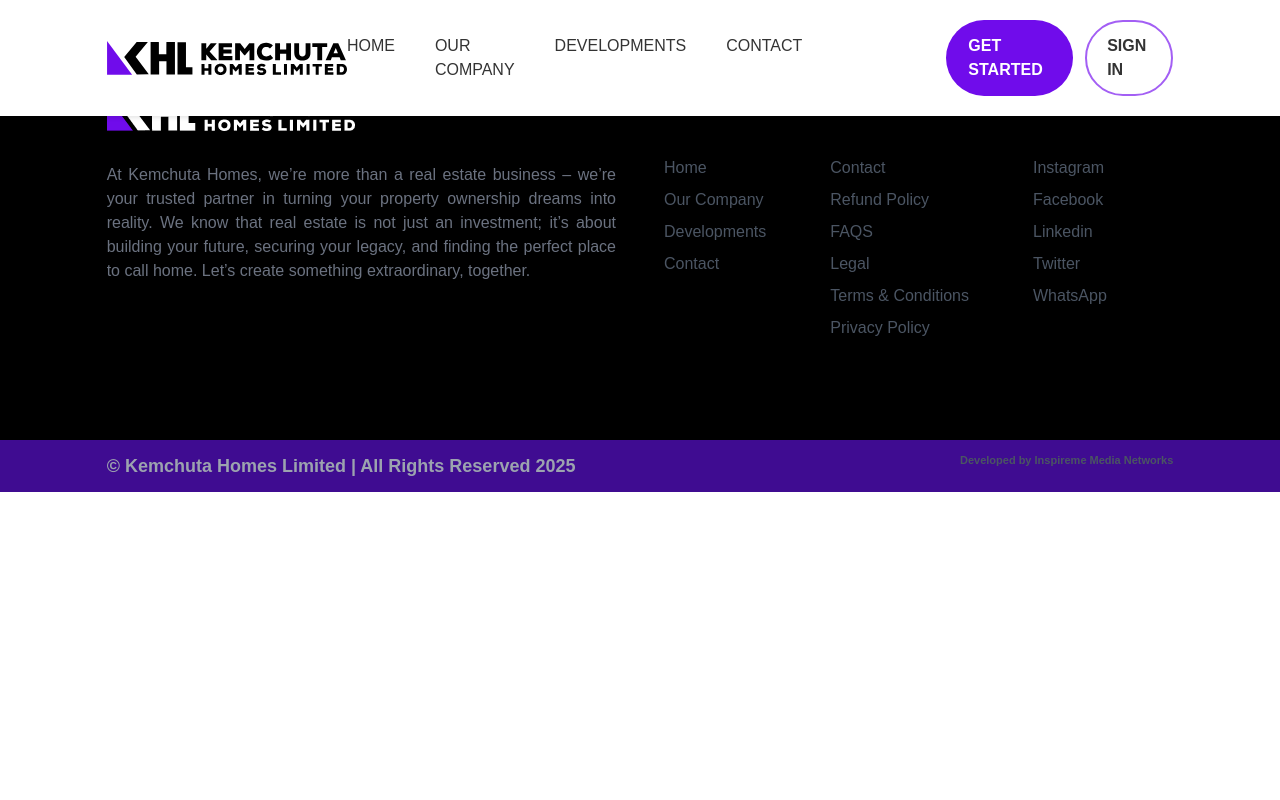
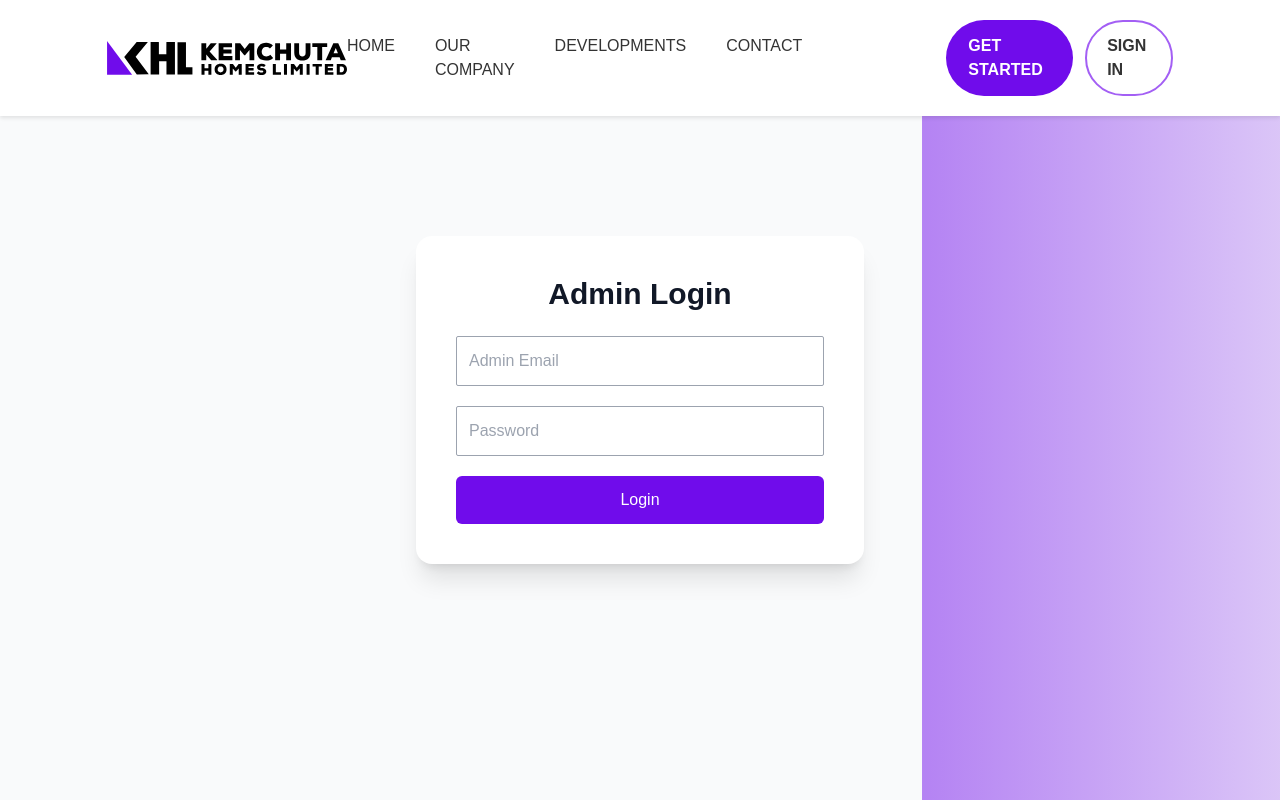
Before and after one commit to Benjaminlucky/kemchutahomes, a React (Vite) app in the folder client/: page /admin/login in a window 1280 px wide. Built offline with nearby package versions, Linux system fonts and the light colour scheme.

Commit message:
Admin Signup and Login Implemented

```diff
--- a/client/src/App.jsx
+++ b/client/src/App.jsx
@@ -10,6 +10,8 @@
 import Footer from "./components/footer/Footer";
 import EstateDetails from "./pages/EstateDetails";
 import Login from "./pages/login/Login";
+import AdminSignup from "./pages/admin/AdminSignup";
+import AdminLogin from "./pages/admin/AdminLogin";
 
 function App() {
   return (
@@ -23,6 +25,8 @@
         <Route Path="/contact" element={<Contact />} />
         <Route path="/signup" element={<Signup />} />
         <Route path="/login" element={<Login />} />
+        <Route path="/admin/signup" element={<AdminSignup />} />
+        <Route path="/admin/login" element={<AdminLogin />} />
       </Routes>
       <Footer />
     </Router>
--- a/client/src/components/header/Header.jsx
+++ b/client/src/components/header/Header.jsx
@@ -1,8 +1,7 @@
 import React, { useState } from "react";
 import { Link, useLocation } from "react-router-dom";
 import { mainLink, userLink } from "../../../data";
-import { IoMenu } from "react-icons/io5";
-import { IoCloseCircle } from "react-icons/io5";
+import { IoMenu, IoCloseCircle } from "react-icons/io5";
 import "./header.css";
 
 function Header() {
@@ -15,9 +14,9 @@
   };
 
   return (
-    <div className="mainNavWrapper w-full">
+    <div className="mainNavWrapper w-full relative z-[9999]">
       {/* Desktop Navigation */}
-      <div className="mainNavContent w-full  md:py-5 top-0 bg-white z-50 shadow-md">
+      <div className="mainNavContent w-full md:py-5 top-0 bg-white z-[500] shadow-md relative">
         <div className="desktop__nav w-10/12 mx-auto flex items-center">
           <div className="desktopNav__wrapper hidden md:flex w-full items-center justify-between">
             <div className="logo">
@@ -25,6 +24,7 @@
                 <img src="/assets/kemchutaMainLogo.svg" alt="Logo" />
               </Link>
             </div>
+
             <div className="desk__nav flex justify-end w-4/5">
               <div className="desknav__content flex justify-between items-center gap-36">
                 <div className="mainlink flex gap-10">
@@ -39,6 +39,7 @@
                     </div>
                   ))}
                 </div>
+
                 <div className="userlink flex gap-5 items-center">
                   <div className="userlinkContent flex gap-3 items-center">
                     <Link
@@ -47,6 +48,7 @@
                     >
                       Get Started
                     </Link>
+
                     <Link
                       to="/login"
                       className="uppercase bg-transparent border-2 border-customPurple-300 px-5 py-3 rounded-full hover:bg-black hover:text-white hover:border-transparent font-bold"
@@ -62,9 +64,9 @@
       </div>
 
       {/* Mobile Navigation */}
-      <div className="mobile__nav md:hidden w-full">
+      <div className="mobile__nav md:hidden w-full relative z-[9999] bg-white">
         <div className="mobilenav__content relative w-full mx-auto">
-          <div className="mobile__logo pl-5">
+          <div className="mobile__logo pl-5 relative">
             <Link to="/">
               <img
                 src="/assets/kemchutaMainLogo.svg"
@@ -72,16 +74,17 @@
                 className="w-[200px]"
               />
             </Link>
+
             <button
               onClick={toggleMenu}
-              className="absolute top-0 right-5 text-4xl text-gray-400 z-20"
+              className="absolute top-0 right-5 text-4xl text-gray-400 z-[99999]"
             >
               {openMenu ? <IoCloseCircle /> : <IoMenu />}
             </button>
           </div>
 
           {openMenu && (
-            <div className="navwrapper absolute top-8 left-0 w-full bg-white pb-5 z-10 shadow-md">
+            <div className="navwrapper absolute top-12 left-0 w-full bg-white pb-5 shadow-md z-[99998]">
               {mainLink.map((link, index) => (
                 <div
                   key={index}
@@ -94,17 +97,19 @@
                   </Link>
                 </div>
               ))}
+
               <div className="bottomMobile__nav mt-10">
                 <div className="bNavContent flex flex-col gap-3 w-11/12 mx-auto">
                   <Link
                     to="/signup"
-                    className="bg-customPurple-500 px-4 py-2 rounded-full text-center font-bold text-white border border-1 border-transparent hover:border-customPurple-500 hover:bg-transparent hover:text-black"
+                    className="bg-customPurple-500 px-4 py-2 rounded-full text-center font-bold text-white border border-transparent hover:border-customPurple-500 hover:bg-transparent hover:text-black"
                   >
                     Get Started
                   </Link>
+
                   <Link
                     to="/login"
-                    className="text-center py-2 px-4 rounded-full border border-1 border-gray-400"
+                    className="text-center py-2 px-4 rounded-full border border-gray-400"
                   >
                     Sign In
                   </Link>
--- /dev/null
+++ b/client/src/pages/admin/AdminLogin.jsx
@@ -0,0 +1,116 @@
+"use client";
+import React, { useState } from "react";
+import { motion } from "framer-motion";
+
+const BASE_URL = import.meta.env.VITE_API_BASE_URL;
+
+export default function AdminLogin() {
+  const [formData, setFormData] = useState({ email: "", password: "" });
+  const [loading, setLoading] = useState(false);
+  const [message, setMessage] = useState("");
+
+  const handleChange = (e) =>
+    setFormData({ ...formData, [e.target.name]: e.target.value });
+
+  const handleSubmit = async (e) => {
+    e.preventDefault();
+    setLoading(true);
+    setMessage("");
+
+    try {
+      const res = await fetch(`${BASE_URL}/api/admin/login`, {
+        method: "POST",
+        headers: { "Content-Type": "application/json" },
+        body: JSON.stringify(formData),
+      });
+
+      const data = await res.json();
+      if (!res.ok) throw new Error(data.message || "Login failed");
+
+      localStorage.setItem("token", data.token);
+      localStorage.setItem("user", JSON.stringify(data.user));
+      setMessage("✅ Logged in successfully!");
+      window.location.href = "/dashboard"; // redirect after login
+    } catch (err) {
+      setMessage(`❌ ${err.message}`);
+    } finally {
+      setLoading(false);
+    }
+  };
+
+  return (
+    <motion.div
+      className="min-h-screen flex items-center justify-center bg-gray-50 relative overflow-hidden"
+      initial={{ opacity: 0 }}
+      animate={{ opacity: 1 }}
+    >
+      <motion.div
+        className="absolute inset-0 bg-gradient-to-r from-customPurple-500/50 via-transparent to-transparent z-0"
+        initial={{ x: "-100%" }}
+        animate={{ x: ["-100%", "100%"] }}
+        transition={{ duration: 2, ease: "easeInOut", repeat: Infinity }}
+      />
+
+      <motion.div
+        className="bg-white rounded-2xl shadow-xl p-10 w-full max-w-md relative z-10"
+        initial={{ y: 40, opacity: 0 }}
+        animate={{ y: 0, opacity: 1 }}
+        transition={{ duration: 0.6 }}
+      >
+        <h2 className="text-3xl font-bold text-gray-900 mb-6 text-center">
+          Admin Login
+        </h2>
+
+        {message && (
+          <p
+            className={`p-3 rounded mb-4 text-sm ${
+              message.startsWith("✅")
+                ? "bg-green-100 text-green-700"
+                : "bg-red-100 text-red-700"
+            }`}
+          >
+            {message}
+          </p>
+        )}
+
+        <form onSubmit={handleSubmit} className="space-y-5">
+          <div>
+            <input
+              name="email"
+              type="email"
+              placeholder="Admin Email"
+              value={formData.email}
+              onChange={handleChange}
+              required
+              className="w-full border border-gray-400 rounded-sm p-3 outline-none focus:ring-2 focus:ring-customPurple-500"
+            />
+          </div>
+
+          <div>
+            <input
+              name="password"
+              type="password"
+              placeholder="Password"
+              value={formData.password}
+              onChange={handleChange}
+              required
+              className="w-full border border-gray-400 rounded-sm p-3 outline-none focus:ring-2 focus:ring-customPurple-500"
+            />
+          </div>
+
+          <button
+            type="submit"
+            disabled={loading}
+            className={`w-full py-3 rounded-md text-white transition ${
+              loading
+                ? "bg-customPurple-400 cursor-not-allowed"
+                : "bg-customPurple-500 hover:bg-customPurple-800 hover:shadow-customPurple-300"
+            }`}
+          >
+            {loading ? "Signing in..." : "Login"}
+          </button>
+        </form>
+      </motion.div>
+    </motion.div>
+  );
+}
--- /dev/null
+++ b/client/src/pages/admin/AdminSignup.jsx
@@ -0,0 +1,125 @@
+"use client";
+import React, { useState } from "react";
+import { motion } from "framer-motion";
+
+const BASE_URL = import.meta.env.VITE_API_BASE_URL;
+
+export default function AdminSignup() {
+  const [formData, setFormData] = useState({ email: "", password: "" });
+  const [loading, setLoading] = useState(false);
+  const [message, setMessage] = useState("");
+
+  const handleChange = (e) =>
+    setFormData({ ...formData, [e.target.name]: e.target.value });
+
+  const handleSubmit = async (e) => {
+    e.preventDefault();
+    setLoading(true);
+    setMessage("");
+
+    try {
+      const res = await fetch(`${BASE_URL}/api/admin/signup`, {
+        method: "POST",
+        headers: { "Content-Type": "application/json" },
+        body: JSON.stringify(formData),
+      });
+
+      const data = await res.json();
+      if (!res.ok) throw new Error(data.message || "Signup failed");
+
+      setMessage("✅ Admin account created successfully!");
+      setFormData({ email: "", password: "" });
+    } catch (err) {
+      setMessage(`❌ ${err.message}`);
+    } finally {
+      setLoading(false);
+    }
+  };
+
+  return (
+    <motion.div
+      className="min-h-screen flex items-center justify-center bg-gray-50 relative overflow-hidden"
+      initial={{ opacity: 0 }}
+      animate={{ opacity: 1 }}
+    >
+      {/* Red sweep animation */}
+      <motion.div
+        className="absolute inset-0 bg-gradient-to-r from-customPurple-500/50 via-transparent to-transparent z-0"
+        initial={{ x: "-100%" }}
+        animate={{ x: ["-100%", "100%"] }}
+        transition={{ duration: 2, ease: "easeInOut", repeat: Infinity }}
+      />
+
+      <motion.div
+        className="bg-white rounded-2xl shadow-xl p-10 w-full max-w-md relative z-10"
+        initial={{ y: 40, opacity: 0 }}
+        animate={{ y: 0, opacity: 1 }}
+        transition={{ duration: 0.6 }}
+      >
+        <h2 className="text-3xl font-bold text-gray-900 mb-6 text-center">
+          Admin Signup
+        </h2>
+
+        {message && (
+          <p
+            className={`p-3 rounded mb-4 text-sm ${
+              message.startsWith("✅")
+                ? "bg-green-100 text-green-700"
+                : "bg-red-100 text-red-700"
+            }`}
+          >
+            {message}
+          </p>
+        )}
+
+        <form onSubmit={handleSubmit} className="space-y-5">
+          <div>
+            <input
+              name="email"
+              type="email"
+              placeholder="Admin Email"
+              value={formData.email}
+              onChange={handleChange}
+              required
+              className="w-full border border-gray-400 rounded-sm p-3 outline-none focus:ring-2 focus:ring-customPurple-500"
+            />
+          </div>
+
+          <div>
+            <input
+              name="password"
+              type="password"
+              placeholder="Password"
+              value={formData.password}
+              onChange={handleChange}
+              required
+              className="w-full border border-gray-400 rounded-sm p-3 outline-none focus:ring-2 focus:ring-customPurple-500"
+            />
+          </div>
+
+          <button
+            type="submit"
+            disabled={loading}
+            className={`w-full py-3 rounded-md text-white transition ${
+              loading
+                ? "bg-customPurple-400 cursor-not-allowed"
+                : "bg-customPurple-500 hover:bg-customPurple-700 hover:shadow-customerPurple-500/20"
+            }`}
+          >
+            {loading ? "Creating..." : "Create Admin Account"}
+          </button>
+        </form>
+
+        <p className="mt-6 text-center text-gray-500 text-sm">
+          Already an admin?{" "}
+          <a
+            href="/admin/login"
+            className="text-customPurple-700 font-semibold hover:underline"
+          >
+            Login here
+          </a>
+        </p>
+      </motion.div>
+    </motion.div>
+  );
+}
```
